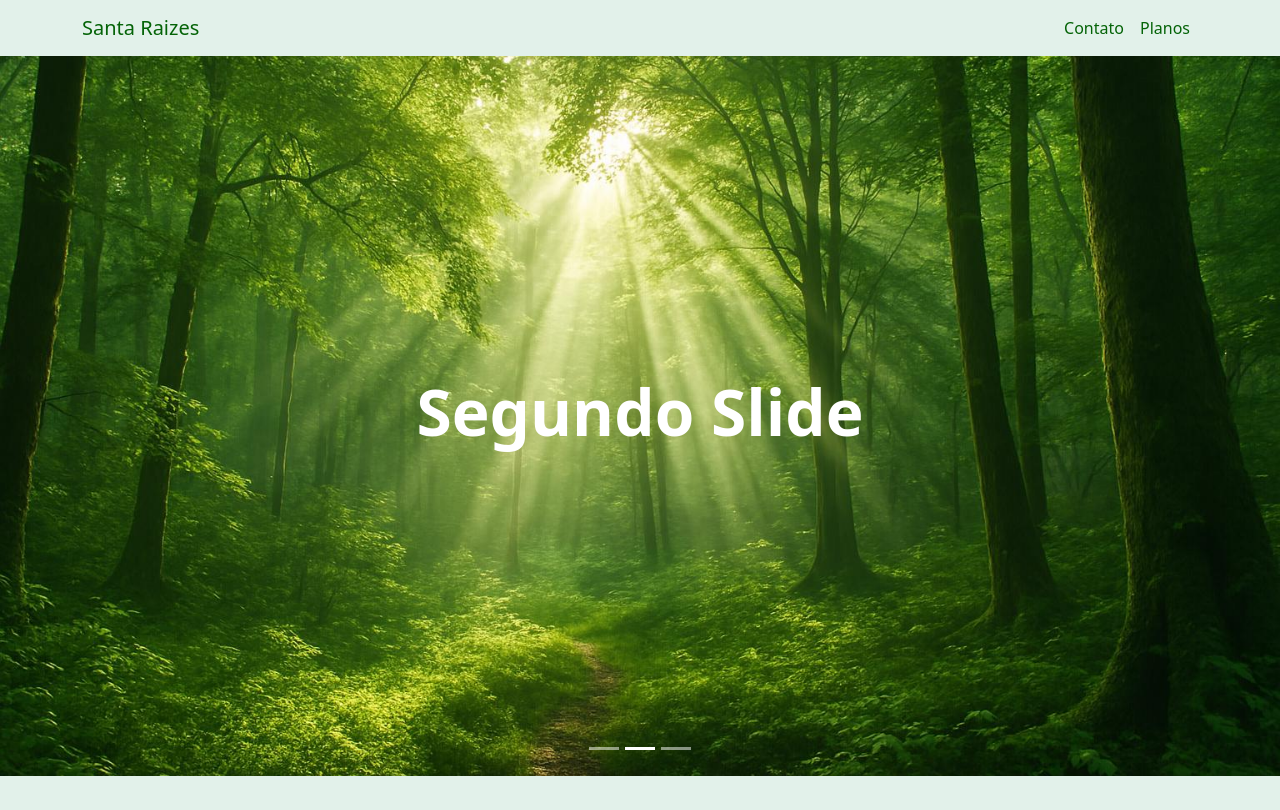
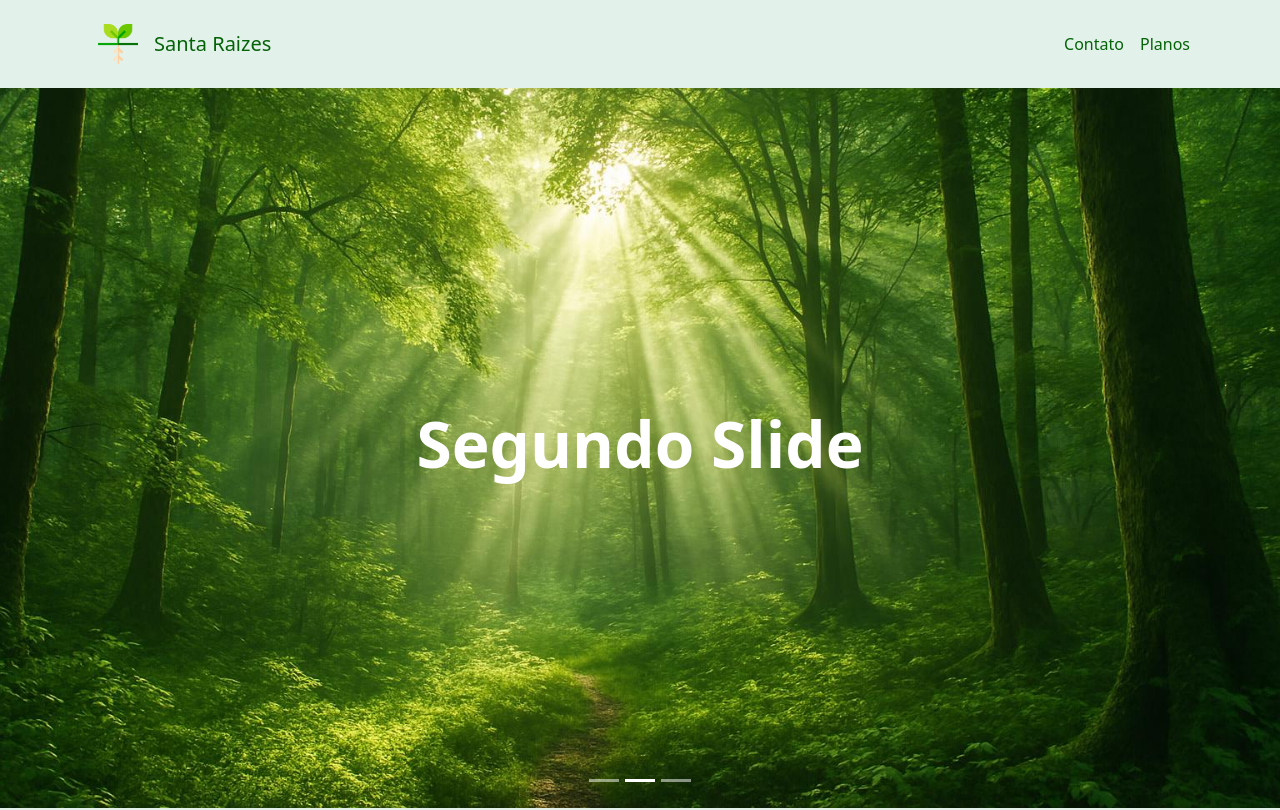
Before and after one commit to Vanz-silva/santa-raizes, a Next.js app: page / in a window 1280 px wide. Shown: the top 810 px of the page. Built offline with nearby package versions, Linux system fonts and the light colour scheme.

Commit message:
feat: Inserindo logo na nav

```diff
--- a/src/app/components/Navbar.js
+++ b/src/app/components/Navbar.js
@@ -1,13 +1,27 @@
 // components/Navbar.js
 import React from "react";
 import "bootstrap/dist/css/bootstrap.min.css";
+import Image from "next/image";
 
 const Navbar = () => (
   <nav className="navbar navbar-expand-lg navbar-dark">
     <div className="container">
-      <a className="navbar-brand" href="#">
-       Santa Raizes
-      </a>
+      <div className="d-flex text-center align-items-center">
+        <div>
+          <Image
+            src="/planta.png"
+            alt="Exames"
+            width={40}
+            height={40}
+            className="m-3"
+          />
+        </div>
+        <div>
+          <a className="navbar-brand" href="#">
+            Santa Raizes
+          </a>
+        </div>
+      </div>
       <button
         className="navbar-toggler"
         type="button"
```
